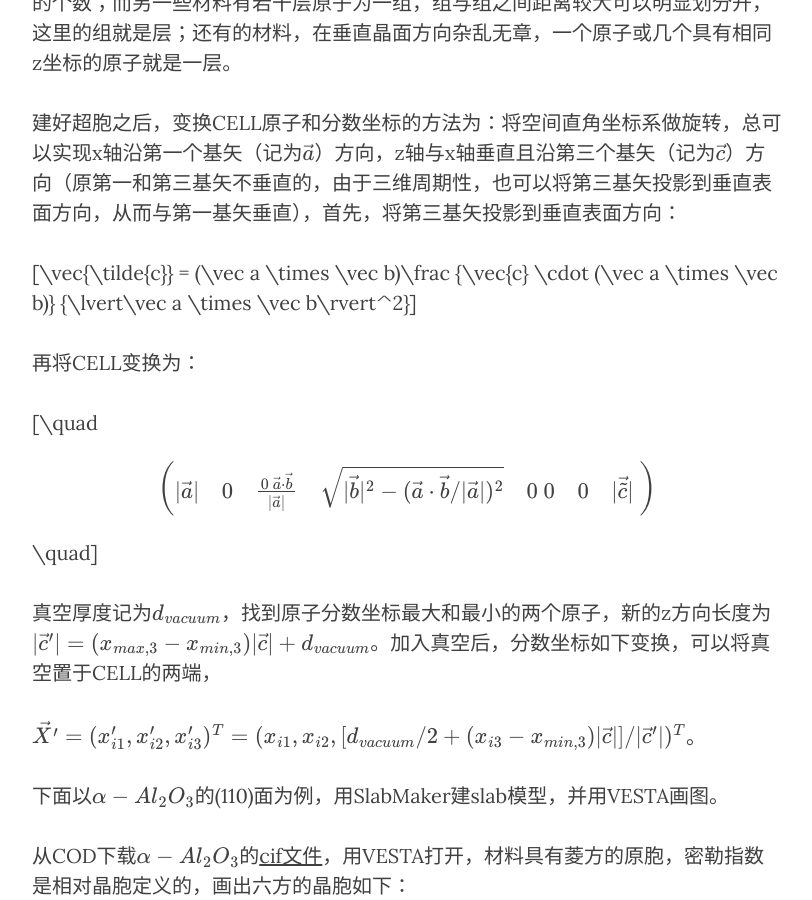
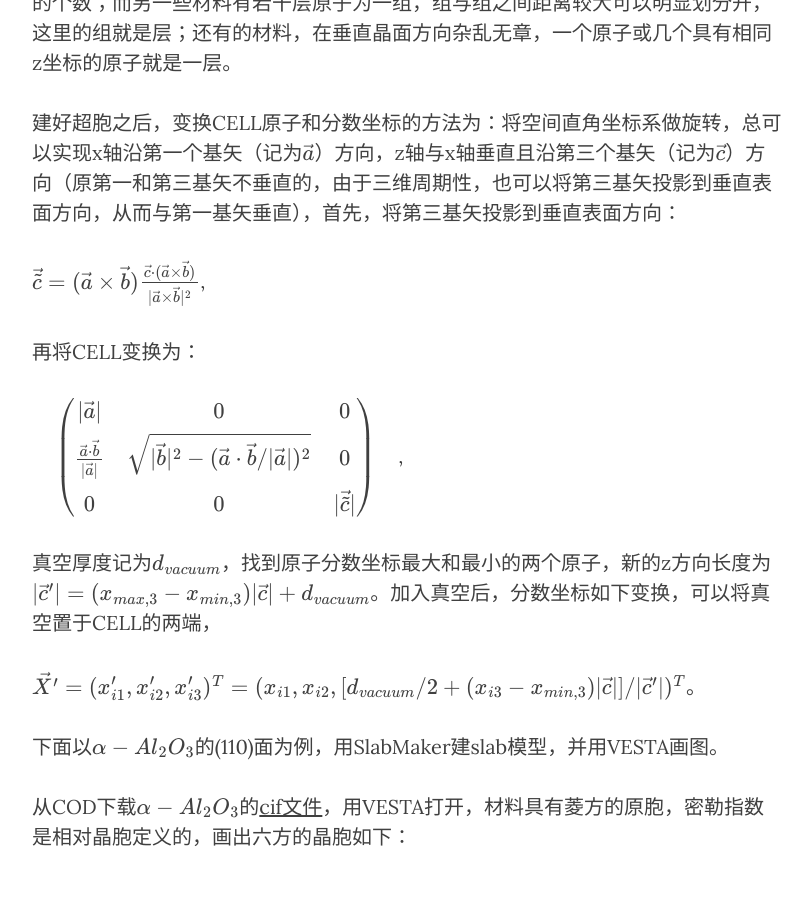
Before and after one commit to yyyu200/DFTbook, a Jekyll site: the page built from _posts/2019-04-07-TransCell.md, in a window 1280 px wide and 900 px high, scrolled down 13615 px. Shown: the whole window, without its empty margins (233-1045 px from the left). Built offline with Jekyll 4.4.1, drawn with Linux system fonts in a browser that asks for light colours; nearby versions of some CDN libraries; formulas are drawn with MathJax 3; comment, search, counter and statistics services are not loaded.

Commit message:
modify at 20200813-11:44:20-di

```diff
--- a/_posts/2019-04-07-TransCell.md
+++ b/_posts/2019-04-07-TransCell.md
@@ -227,21 +227,22 @@ $$，
 
 建好超胞之后，变换CELL原子和分数坐标的方法为：将空间直角坐标系做旋转，总可以实现x轴沿第一个基矢（记为$\vec{a}$）方向，z轴与x轴垂直且沿第三个基矢（记为$\vec{c}$）方向（原第一和第三基矢不垂直的，由于三维周期性，也可以将第三基矢投影到垂直表面方向，从而与第一基矢垂直），首先，将第三基矢投影到垂直表面方向：
 
-$$\vec{\tilde{c}} = (\vec a \times \vec b)\frac {\vec{c} \cdot (\vec a \times \vec b)} {\lvert\vec a \times \vec b\rvert^2} $$
+$\vec{\tilde{c}} \
+= (\vec a \times \vec b)\frac {\vec{c} \cdot (\vec a \times \vec b)} {\lvert\vec a \times \vec b\rvert^2}
+$,
 
 再将CELL变换为：
 
-$$
-\quad
+$$\quad
 \begin{pmatrix}
-\lvert \vec a \rvert & 0 & 0 \\\\
+\lvert \vec a \rvert & 0 & 0 \\
  {\vec a \cdot \vec b } \over {\lvert \vec a \rvert} &
 \sqrt {\vert\vec b\vert^{2}-({\vec{a} \cdot \vec{b}}/ {\vert\vec a\vert})^{2} }
-& 0 \\\\
-0 & 0 & \vert \vec{\tilde{c}}\vert \\\\
+& 0 \\
+0 & 0 & \vert \vec{\tilde{c}}\vert \\
 \end{pmatrix}
 \quad
-$$
+$$,
 
 真空厚度记为$d_{vacuum}$，找到原子分数坐标最大和最小的两个原子，新的z方向长度为$$\vert\vec c^{\prime}\vert=(x_{max,3}-x_{min,3})\vert\vec c\vert+d_{vacuum}$$。加入真空后，分数坐标如下变换，可以将真空置于CELL的两端，
 
```
Also changed, not shown: _posts/2019-04-01-HandsOn.md (+1 -1 lines), 1 other file.
